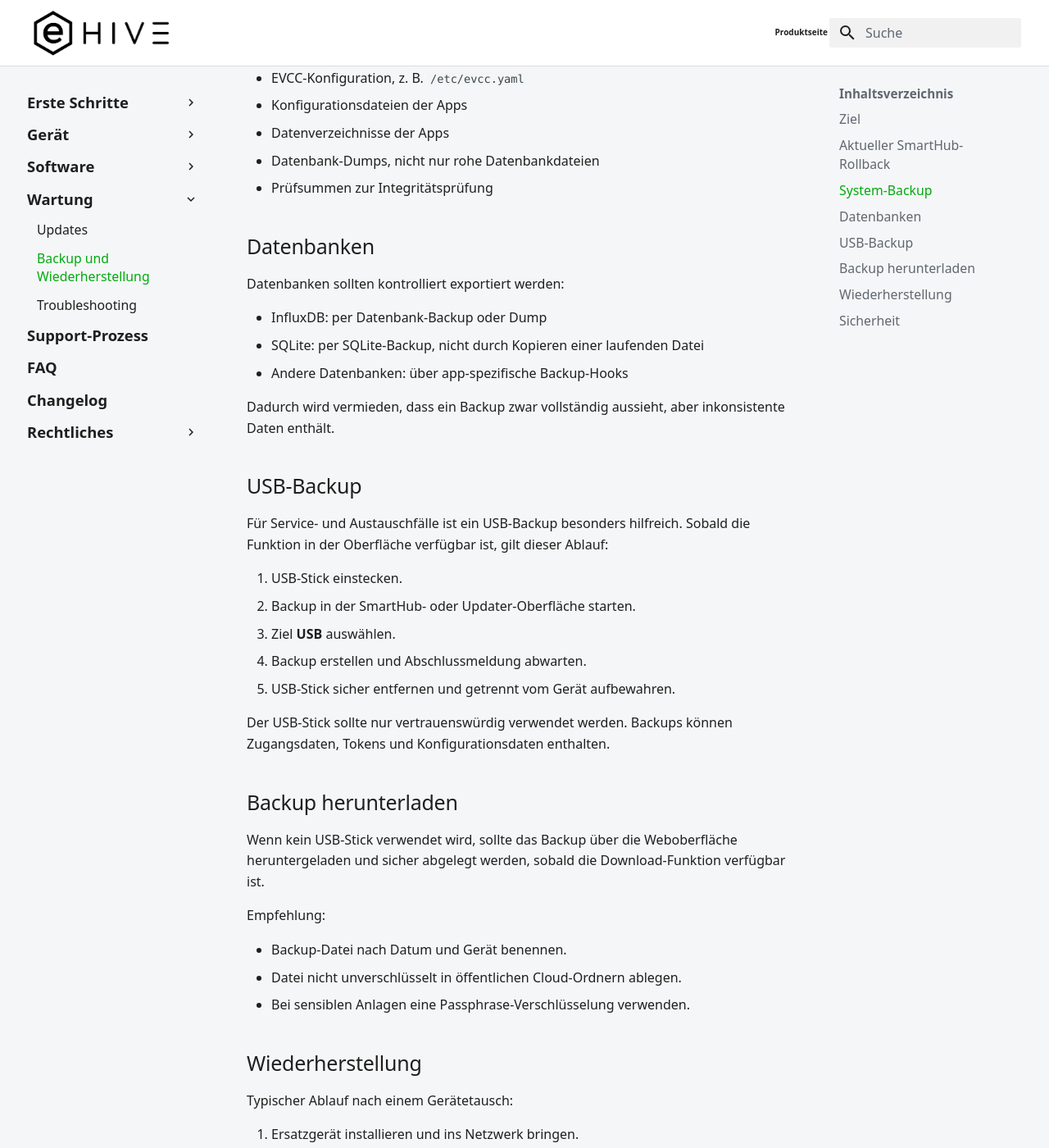
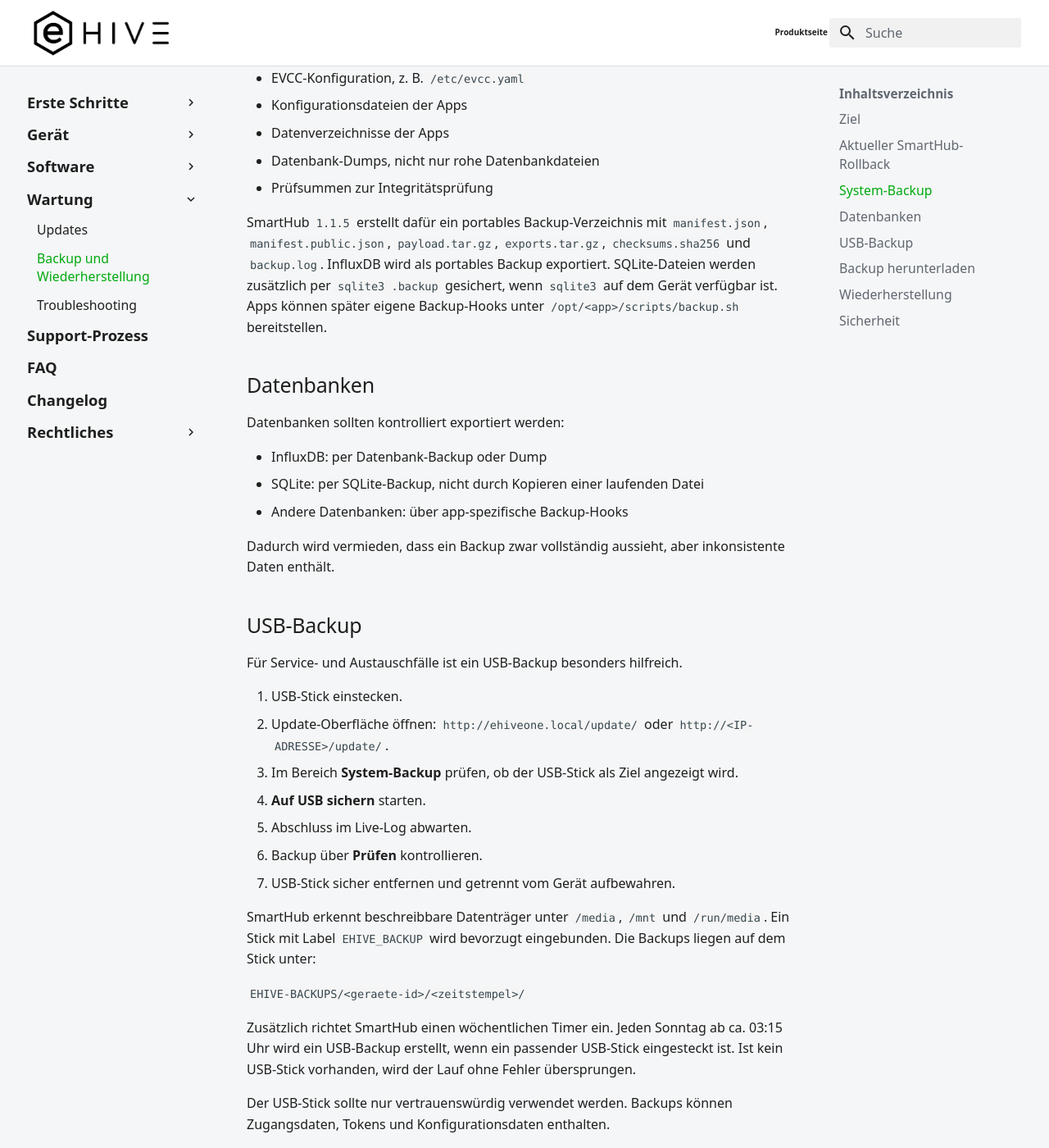
Before and after one commit to ehive-dev/doc, an MkDocs documentation site: the page built from docs/maintenance/backup-restore.md, in a window 1280 px wide and 1400 px high, scrolled down 1572 px. Shown: the whole window at 82% size. Built offline with MkDocs 1.6.1 and Material for MkDocs 9.7.7, drawn with Linux system fonts in a browser that asks for light colours; some of the changed text lies outside the part shown.

Commit message:
docs: document system backup workflow

```diff
--- a/docs/maintenance/backup-restore.md
+++ b/docs/maintenance/backup-restore.md
@@ -5,7 +5,7 @@
 Ein Backup soll den Ist-Zustand des eHive-Systems sichern, damit ein Gerät nach einem Update, Defekt oder Austausch wieder auf den bekannten Stand gebracht werden kann.
 
 !!! note "Aktueller Stand"
-    Der SmartHub-Rollback ist bereits für SmartHub-Updates vorgesehen. Das vollständige System-Backup mit USB-/Download-Wiederherstellung beschreibt den Zielprozess für Gerätebackup und Austausch. Wenn diese Funktion in deiner Oberfläche noch nicht sichtbar ist, ist für vollständige Wiederherstellungen der Service einzubeziehen.
+    Ab SmartHub `1.1.5` gibt es die erste sichere Stufe des System-Backups: USB-Sicherung, Backup-Liste, Prüfsummenprüfung und Download. Die automatische Voll-Wiederherstellung ist noch nicht freigegeben; für eine Wiederherstellung nach Gerätetausch muss das geprüfte Backup aktuell durch Service oder Installateur eingespielt werden.
 
 Es gibt zwei unterschiedliche Backup-Arten:
 
@@ -51,6 +51,8 @@ Ein System-Backup sollte enthalten:
 - Datenbank-Dumps, nicht nur rohe Datenbankdateien
 - Prüfsummen zur Integritätsprüfung
 
+SmartHub `1.1.5` erstellt dafür ein portables Backup-Verzeichnis mit `manifest.json`, `manifest.public.json`, `payload.tar.gz`, `exports.tar.gz`, `checksums.sha256` und `backup.log`. InfluxDB wird als portables Backup exportiert. SQLite-Dateien werden zusätzlich per `sqlite3 .backup` gesichert, wenn `sqlite3` auf dem Gerät verfügbar ist. Apps können später eigene Backup-Hooks unter `/opt/<app>/scripts/backup.sh` bereitstellen.
+
 ## Datenbanken
 
 Datenbanken sollten kontrolliert exportiert werden:
@@ -63,19 +65,27 @@ Dadurch wird vermieden, dass ein Backup zwar vollständig aussieht, aber inkonsi
 
 ## USB-Backup
 
-Für Service- und Austauschfälle ist ein USB-Backup besonders hilfreich. Sobald die Funktion in der Oberfläche verfügbar ist, gilt dieser Ablauf:
+Für Service- und Austauschfälle ist ein USB-Backup besonders hilfreich.
 
 1. USB-Stick einstecken.
-2. Backup in der SmartHub- oder Updater-Oberfläche starten.
-3. Ziel **USB** auswählen.
-4. Backup erstellen und Abschlussmeldung abwarten.
-5. USB-Stick sicher entfernen und getrennt vom Gerät aufbewahren.
+2. Update-Oberfläche öffnen: `http://ehiveone.local/update/` oder `http://<IP-ADRESSE>/update/`.
+3. Im Bereich **System-Backup** prüfen, ob der USB-Stick als Ziel angezeigt wird.
+4. **Auf USB sichern** starten.
+5. Abschluss im Live-Log abwarten.
+6. Backup über **Prüfen** kontrollieren.
+7. USB-Stick sicher entfernen und getrennt vom Gerät aufbewahren.
+
+SmartHub erkennt beschreibbare Datenträger unter `/media`, `/mnt` und `/run/media`. Ein Stick mit Label `EHIVE_BACKUP` wird bevorzugt eingebunden. Die Backups liegen auf dem Stick unter:
+
+`EHIVE-BACKUPS/<geraete-id>/<zeitstempel>/`
+
+Zusätzlich richtet SmartHub einen wöchentlichen Timer ein. Jeden Sonntag ab ca. 03:15 Uhr wird ein USB-Backup erstellt, wenn ein passender USB-Stick eingesteckt ist. Ist kein USB-Stick vorhanden, wird der Lauf ohne Fehler übersprungen.
 
 Der USB-Stick sollte nur vertrauenswürdig verwendet werden. Backups können Zugangsdaten, Tokens und Konfigurationsdaten enthalten.
 
 ## Backup herunterladen
 
-Wenn kein USB-Stick verwendet wird, sollte das Backup über die Weboberfläche heruntergeladen und sicher abgelegt werden, sobald die Download-Funktion verfügbar ist.
+Wenn kein USB-Stick verwendet wird, kann ein vorhandenes System-Backup über die Update-Oberfläche heruntergeladen und sicher abgelegt werden.
 
 Empfehlung:
 
@@ -85,18 +95,18 @@ Empfehlung:
 
 ## Wiederherstellung
 
-Typischer Ablauf nach einem Gerätetausch:
+Aktueller sicherer Ablauf nach einem Gerätetausch:
 
 1. Ersatzgerät installieren und ins Netzwerk bringen.
 2. SmartHub oder Update-Oberfläche öffnen.
-3. Backup von USB auswählen oder Backup-Datei hochladen.
+3. USB-Stick mit `EHIVE-BACKUPS` einstecken.
 4. Manifest prüfen: Gerät, Datum, Versionen und enthaltene Apps.
-5. Wiederherstellung starten.
-6. SmartHub installiert fehlende Apps in passender Version.
-7. Dienste werden gestoppt, Daten und Datenbanken wiederhergestellt und Dienste neu gestartet.
+5. Backup über **Prüfen** kontrollieren.
+6. Backup herunterladen oder dem Service bereitstellen.
+7. Wiederherstellung durch Service/Installateur durchführen.
 8. Healthchecks prüfen und Log kontrollieren.
 
-Wenn die Wiederherstellung fehlschlägt, das Gerät nicht mehrfach neu bespielen. Log sichern und Support kontaktieren.
+Ein automatischer Restore-Button wird erst freigegeben, wenn die Wiederherstellung inklusive App-Versionen, Datenbankimporten und app-spezifischen Restore-Hooks zuverlässig abgesichert ist. Wenn eine Wiederherstellung fehlschlägt, das Gerät nicht mehrfach neu bespielen. Log sichern und Support kontaktieren.
 
 ## Sicherheit
 
```
Also changed, not shown: docs/changelog.md (+1 -0 lines), docs/maintenance/updates.md (+2 -0 lines).
